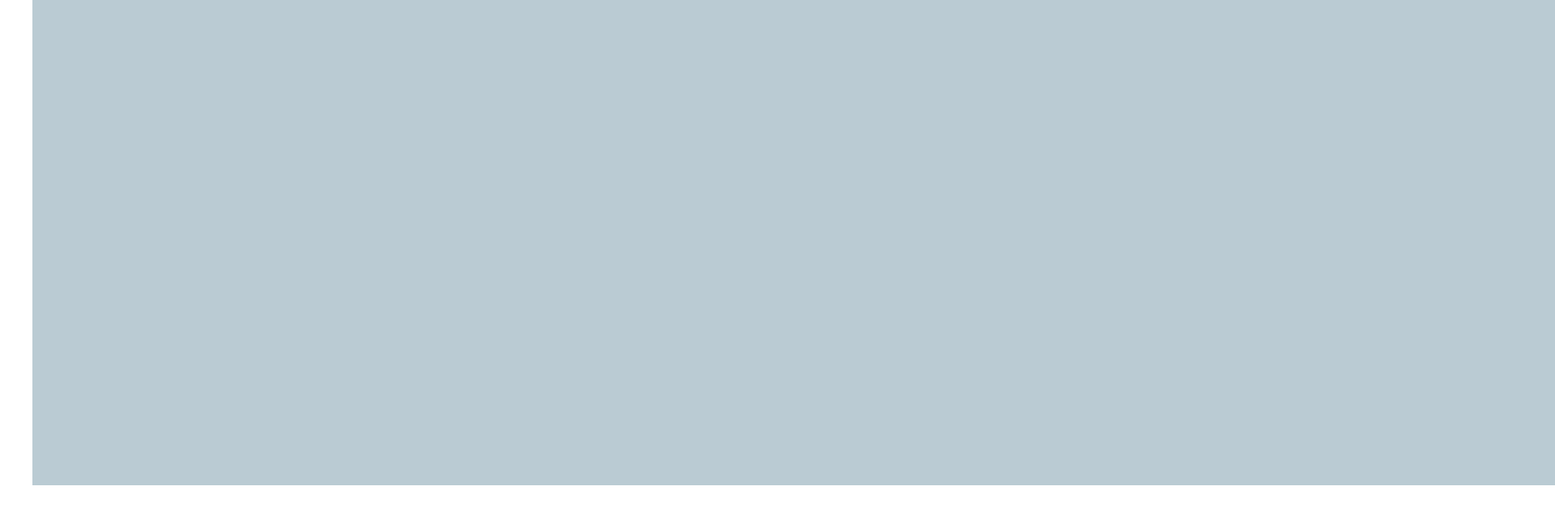
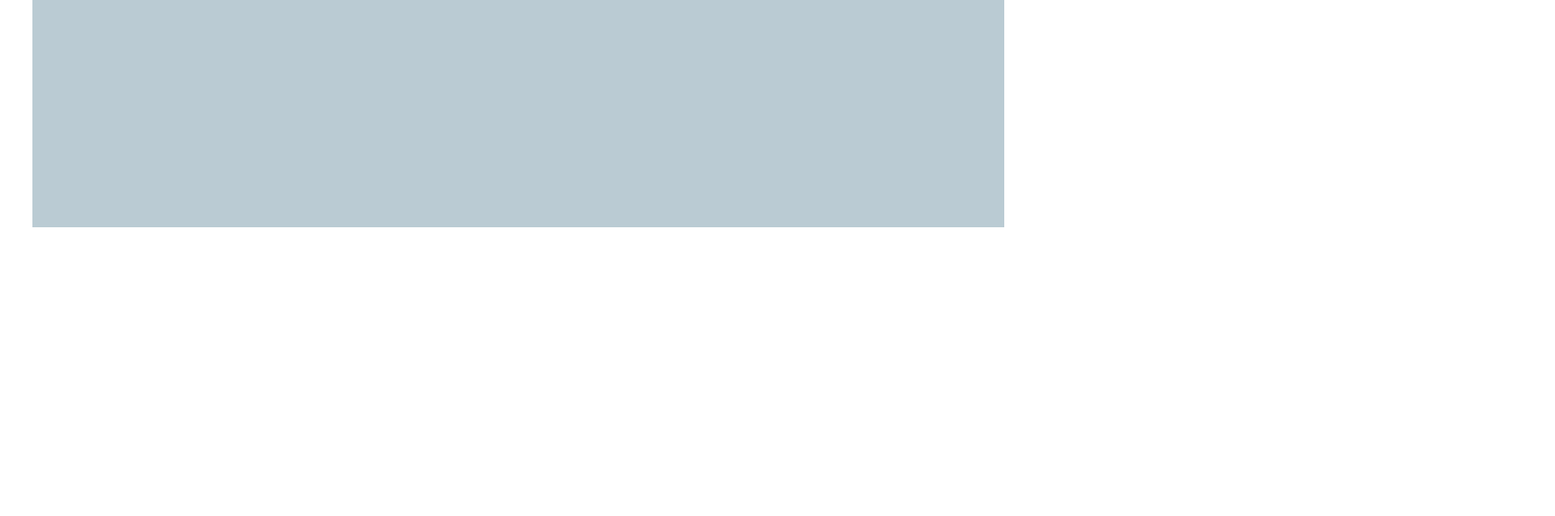
Before and after one commit to abargonapps/mockups-template, a plain HTML site: page index.html in a window 1280 px wide. Shown: the top 638 px of the page at 81% size, 1920 px wide, since content can reach past the window. Drawn offline with Linux system fonts and the light colour scheme.

Commit message:
Ajustar imagen al 100%

```diff
--- a/css/style.css
+++ b/css/style.css
@@ -2,3 +2,4 @@
 
 /*--- Wrapper ---*/
 #wrapper { width: 1200px; margin: 0 auto;}
+img {width: 100%;}
```
